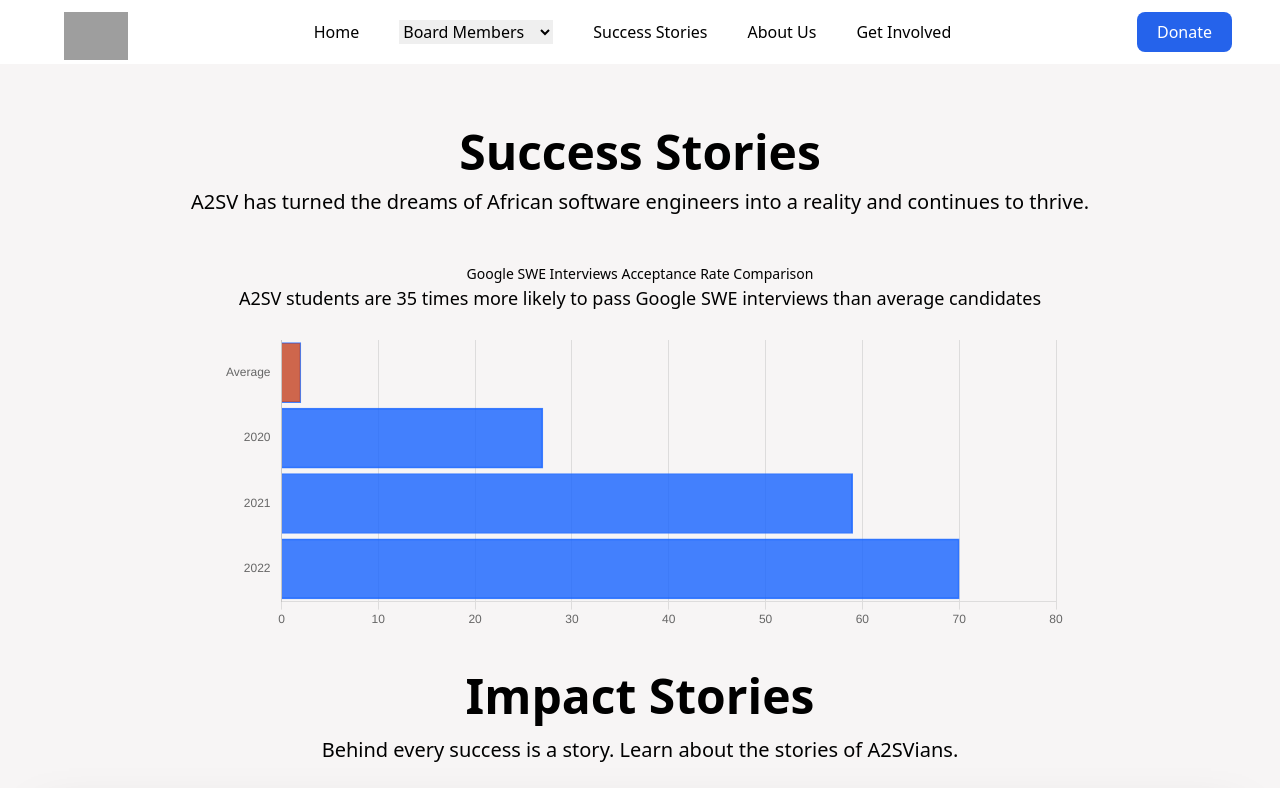
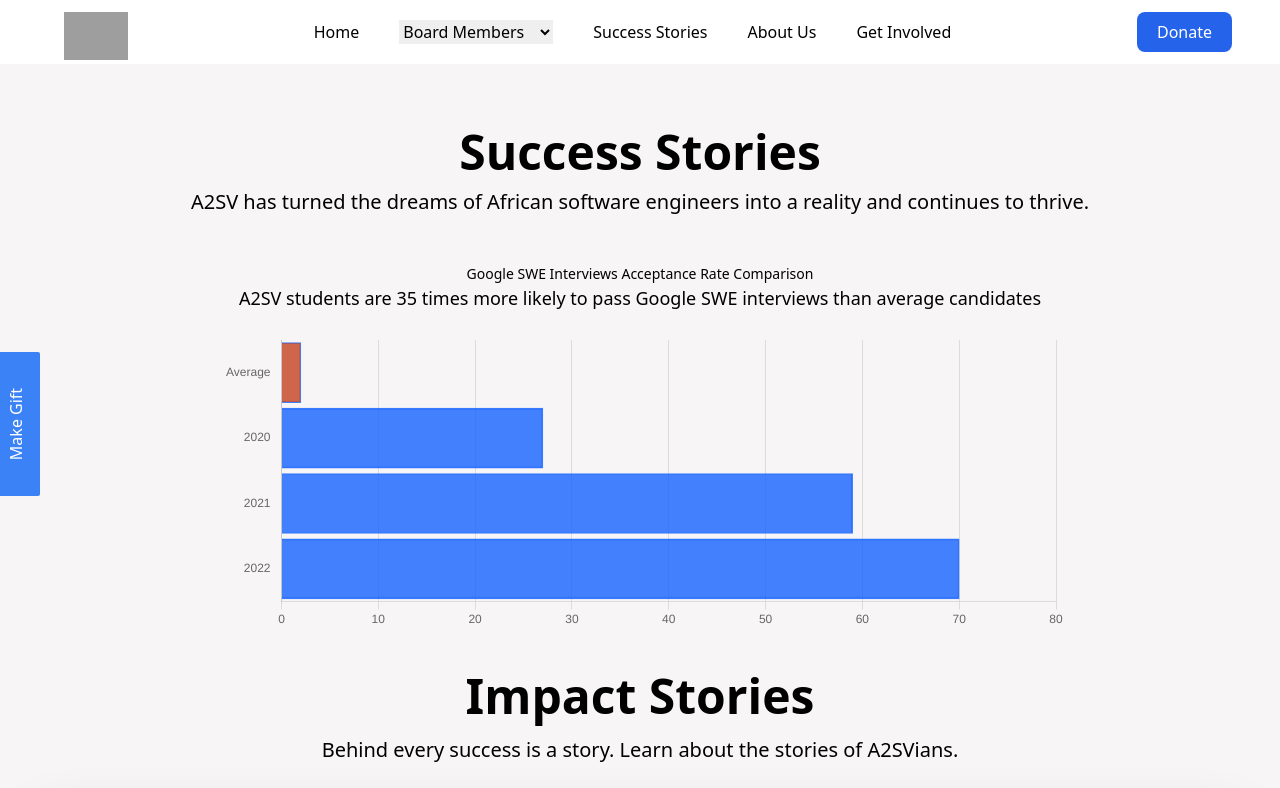
Before and after one commit to Keba777/A2sv-success-stories-page-clone, a React (Vite) app: page / in a window 1280 px wide. Shown: the top 788 px of the page. Built offline with nearby package versions, Linux system fonts and the light colour scheme; grey boxes are pictures that could not be loaded.

Commit message:
Build Gift Button

```diff
--- a/src/App.jsx
+++ b/src/App.jsx
@@ -4,17 +4,22 @@ import Footer from "./components/Footer";
 import SubscribePage from "./components/SubscribePage";
 import GrowthGraph from "./components/GrowthGraph";
 import Introduction from "./components/Introduction";
+import GiftButton from "./components/GiftButton";
 
 function App() {
   return (
     <div>
       <NavBar />
+      <aside>
+        <GiftButton />
+      </aside>
       <main>
         <Introduction />
         <SuccessStories />
         <GrowthGraph />
         <SubscribePage />
       </main>
+
       <Footer />
     </div>
   );
--- /dev/null
+++ b/src/components/GiftButton.jsx
@@ -0,0 +1,11 @@
+const GiftButton = () => {
+  return (
+    <div className="fixed top-1/2 left-0 transform -translate-y-1/2">
+      <button className="w-36 bg-blue-500 text-white hover:bg-blue-600  py-3 px-6 rounded-sm transform -rotate-90 absolute -left-14">
+        Make Gift
+      </button>
+    </div>
+  );
+};
+
+export default GiftButton;
```
